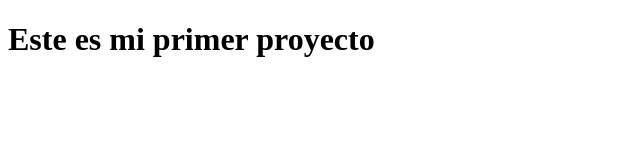
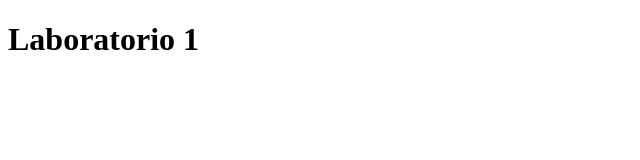
Before and after one commit to yas78120/Lab1, a website: page index.html in a window 1280 px wide. Shown: the whole page, without its empty margins (0-640 px from the left). Drawn offline with Linux system fonts and the light colour scheme.

Commit message:
laboratorio 1

```diff
--- a/index.html
+++ b/index.html
@@ -6,6 +6,6 @@
     <title>Document</title>
 </head>
 <body>
-    <h1>Este es mi primer proyecto </h1>
+    <h1>Laboratorio 1 </h1>
 </body>
 </html>
```
Also changed, not shown: ejercicio1.js (renamed from problema1.js), ejercicio2.js (renamed from problema2.js), ejercicio3.js (renamed from problema3.js).
